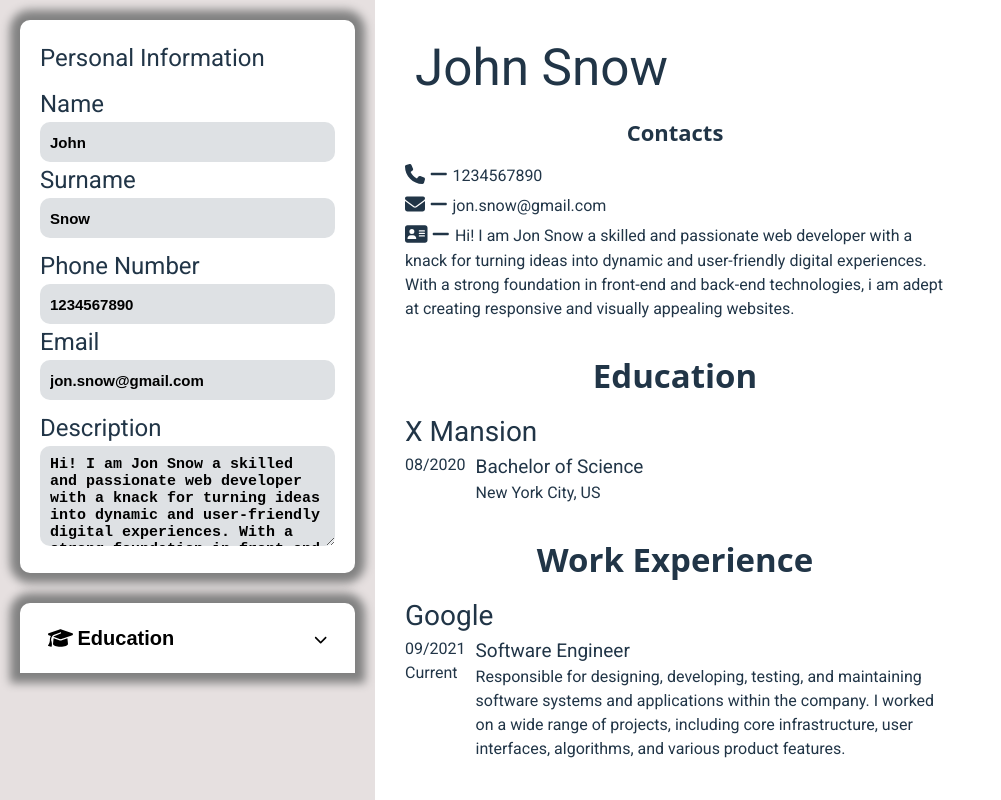
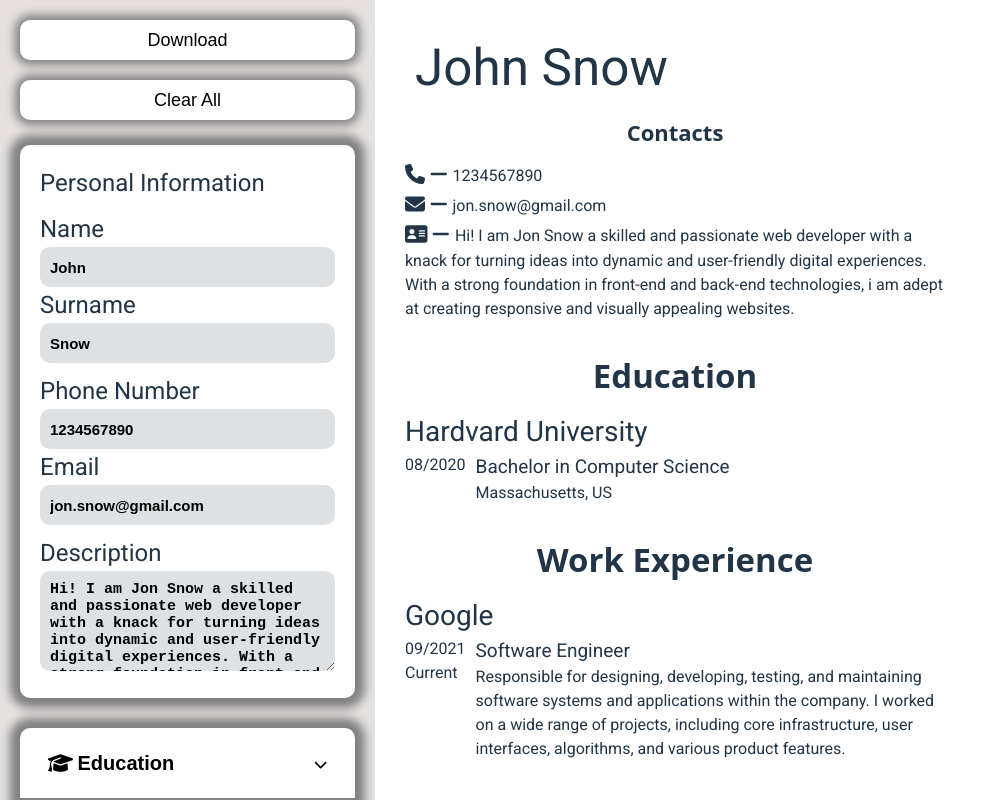
Before and after one commit to Beppe94/Cv-Project, a React (Vite) app: page / in a window 1280 px wide. Shown: the top 800 px of the page, without its empty margins (0-1001 px from the left). Built offline with nearby package versions, Linux system fonts and the light colour scheme; a web font is replaced by a local one.

Commit message:
fix button css, removed wrong dependancie

```diff
--- a/src/Components/app.jsx
+++ b/src/Components/app.jsx
@@ -1,12 +1,14 @@
-import {useState} from "react";
+import {useState, useRef} from "react";
 import PreviewCv from "./preview";
 import PersonalDataForm from "./personalForm";
 import EducationSection from "./Education/educationComp";
-import data from './data'
+import data from '../data'
 import uniqid from "uniqid"
 import './styles/app.css'
 import ExperienceSection from "./Experience/experiencComp";
 import { jsPDF } from "jspdf";
+import html2canvas from "html2canvas";
+import phone from '../Assets/phone-solid.png'
 
 function App() {
     const [personalInfo, setPersonalInfo] = useState({
@@ -148,11 +150,17 @@ function App() {
 
     function download() {
 
+        const pdf = new jsPDF
+
     }
 
     return (
         <div className="App">
             <div className="userInputData">
+                <div className="utilities">
+                    <button onClick={download}>Download</button>
+                    <button onClick={() => clear()}>Clear All</button>
+                </div>
                 <PersonalDataForm
                 data={personalInfo}
                 handleName={personName}
@@ -182,10 +190,6 @@ function App() {
                     removeForm={removeForm}
                     />
                 </div>
-                <div>
-                    <button onClick={() => download(personalInfo)}>Download</button>
-                    <button onClick={() => clear()}>Clear All</button>
-                </div>
             </div>
             <div>
                 <PreviewCv
@@ -198,4 +202,4 @@ function App() {
     )
 }
 
-export default App
+export default App;
--- a/src/Components/styles/app.css
+++ b/src/Components/styles/app.css
@@ -53,6 +53,27 @@ img {
   width: 150px;
   height: auto;
   border-radius: 10%;
+}
+
+.utilities {
+  display: flex;
+  flex-direction: column;
+  margin-bottom: 25px;
+  gap: 20px;
+}
+
+.utilities button {
+  height: 40px;
+  border-radius: 10px;
+  outline: none;
+  border: none;
+  font-size: 18px;
+  background-color: #ffffff;
+  box-shadow: 0 0 10px 5px gray;
+}
+
+.utilities button:focus {
+  border: 2px solid rgb(0, 102, 255);
 }
 
 .App {
--- a/src/Components/data.js
+++ b/src/data.js
@@ -4,9 +4,9 @@ const data = {
     sections: {
         educations: [
           {
-            schoolName: "X Mansion",
-            degree: "Bachelor of Science",
-            location: "New York City, US",
+            schoolName: "Hardvard University",
+            degree: "Bachelor in Computer Science",
+            location: "Massachusetts, US",
             year: "08/2020",
             isClosed: true,
             id: uniqid(),
```
Also changed, not shown: src/Assets/default.png (deleted), src/Assets/phone-solid.png (added).
